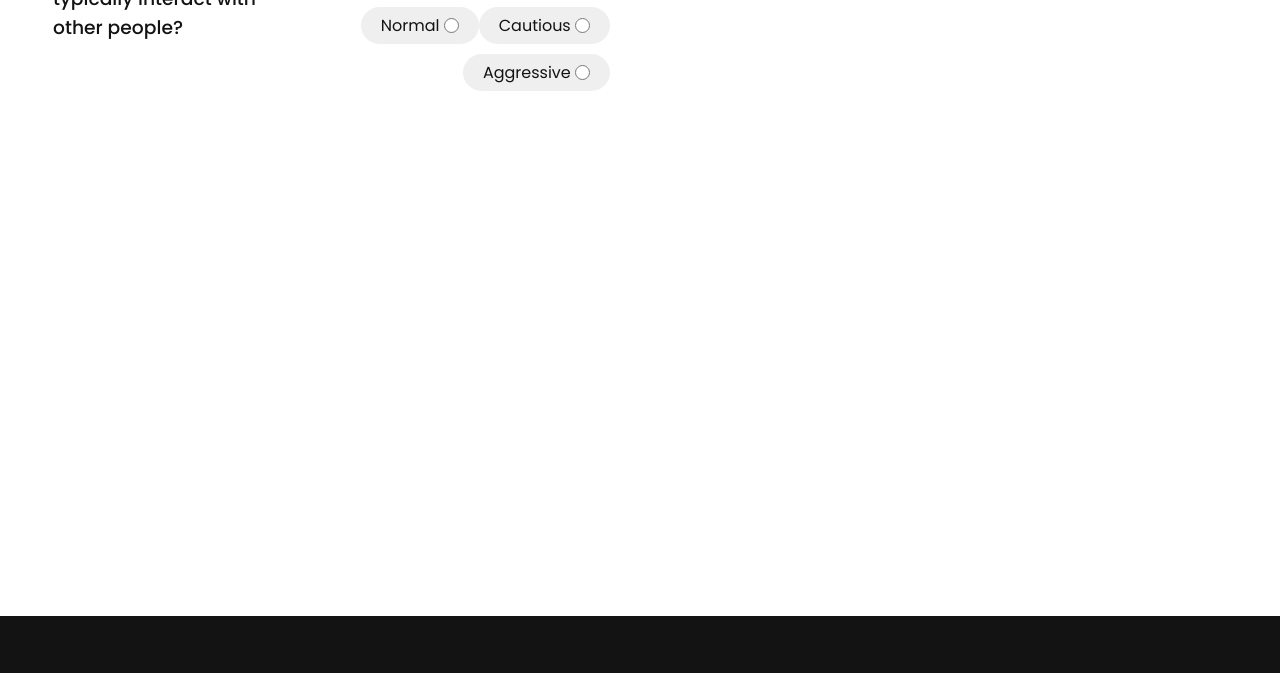
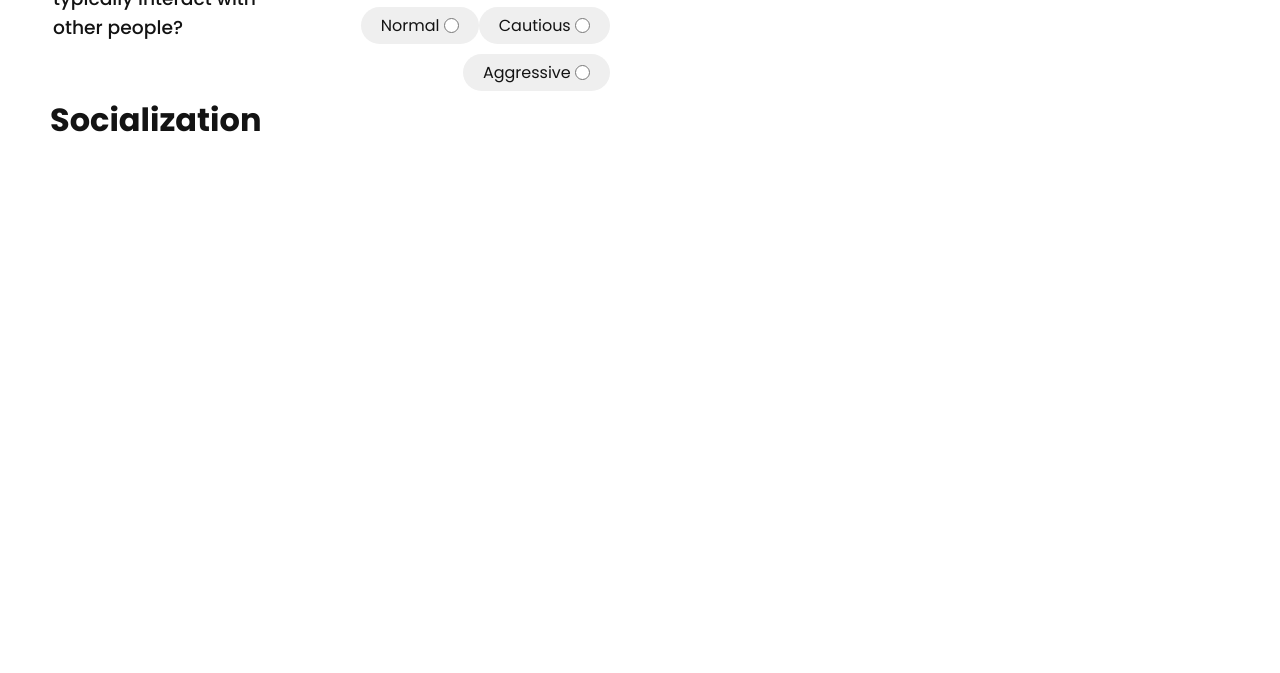
Before and after one commit to ilyasolgun11/paws-play-pp1, a plain HTML site: page eligibility.html in a window 1280 px wide. Shown: the part 2545-3218 px from the top of the page. Drawn offline with Linux system fonts and the light colour scheme.

Commit message:
Added socialization to eligibility-page-first

```diff
--- a/eligibility.html
+++ b/eligibility.html
@@ -393,6 +393,10 @@
                   </div>
                 </div>
               </div>
+              <!-- Socialization -->
+              <div class="socialization">
+                <h2>Socialization</h2>
+              </div>
             </div>
           </div>
           <div class="eligibility-form-second">
```
